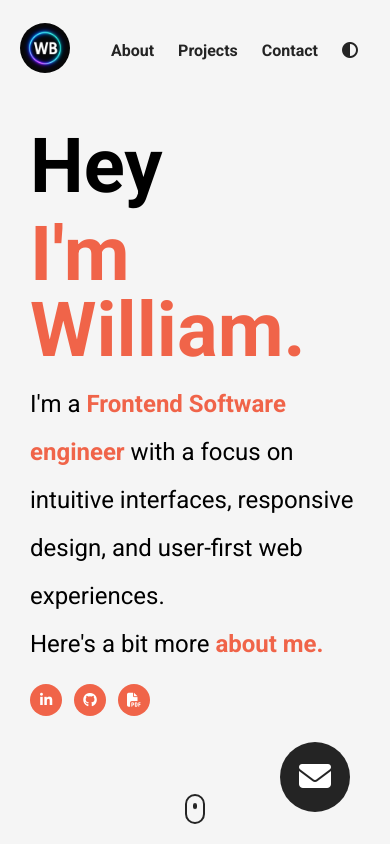
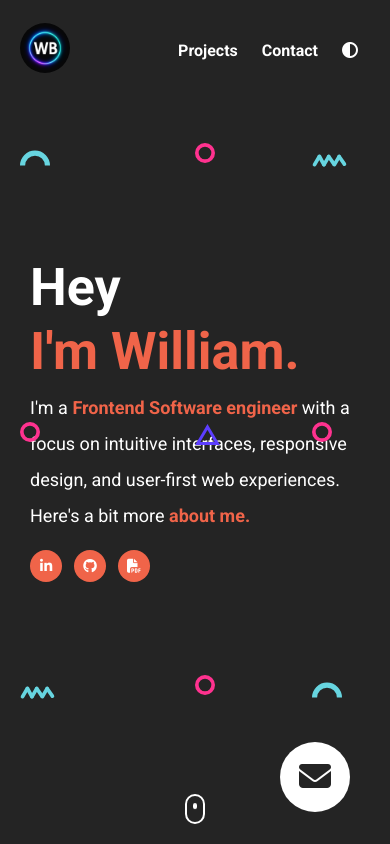
Before and after one commit to builtbywilldev/builtbywill-portfolio, a plain HTML site: page index.html in a window 390 px wide. Both pictures are taken after a click on the item 350 px from the left and 50 px from the top of the page. Shown: the top 844 px of the page. Drawn offline with nearby package versions, Linux system fonts and the light colour scheme.

Commit message:
fully responsive and finishing touches added!

```diff
--- a/index.html
+++ b/index.html
@@ -24,13 +24,13 @@
 </head>
 
 <body>
-    <section id="landing-page">
+    <section id="landing-page" onmousemove="moveBackground(event)">
         <nav>
             <figure>
                 <img id="personal-logo" src="/assets/logo.png" alt="">
             </figure>
-            <ul class="nav__link--list">
-                <li class="nav__link">
+            <ul class="nav__link--list" >
+                <li class="nav__link" onclick="toggleModal()">
                     <a href="#" class="
                     nav__link--anchor
                     link__hover-effect
@@ -38,7 +38,7 @@
                     ">About</a>
                 </li>
                 <li class="nav__link">
-                    <a href="#" class="
+                    <a href="#projects" class="
                     nav__link--anchor
                     link__hover-effect
                     link__hover-effect--black
@@ -51,7 +51,7 @@
                     link__hover-effect--black
                     ">Contact</a>
                 </li>
-                <li class="nav__link click">
+                <li class="nav__link click " onclick="(toggleContrast())">
                     <a href="#" class="
                     nav__link--anchor
                     link__hover-effect
@@ -82,10 +82,12 @@
                 </div>
             </div>
         </header>
+        <a href="#">
         <button class="mail__button click" onclick="toggleModal()">
             <i class="fa-solid fa-envelope"></i>
         </button>
-        <a href="projects" class="scroll">
+        </a>
+        <a href="#" class="scroll">
             <div class="scroll__icon click"></div>
         </a>
         <div class="modal">
@@ -167,8 +169,23 @@
                     </div>
                     </div>
                     </div>
+
+
+                    <img src="/assets/semi circle.svg" class="shape shape--0">
+                    <img src="/assets/circle.svg" class="shape shape--1">
+                    <img src="/assets/squiggly.svg" class="shape shape--2">
+                    <img src="/assets/circle.svg" class="shape shape--3">
+                    <img src="/assets/triangle.svg" class="shape shape--4">
+                    <img src="/assets/circle.svg" class="shape shape--5">
+                    <img src="/assets/squiggly.svg" class="shape shape--6">
+                    <img src="/assets/circle.svg" class="shape shape--7">
+                    <img src="/assets/semi circle.svg" class="shape shape--8">
+
     </section>
-    <section class="padding">
+
+
+
+    <section id="projects">
         <div class="container">
             <div class="row">
                 <h1 class="section__title">
@@ -285,7 +302,7 @@
                     <img class="footer__logo" src="/assets/logo.png" alt="">
                 </figure>
                 <div class="footer__social--list">
-                    <a href="#" class="
+                    <a href="https://github.com/builtbywilldev" class="
             footer__social--link
             link__hover-effect
             link__hover-effect--white
@@ -293,7 +310,7 @@
                         Github
                     </a>
 
-                    <a href="#" class="
+                    <a href="www.linkedin.com/in/wnbrown" class="
             footer__social--link
             link__hover-effect
             link__hover-effect--white
@@ -303,7 +320,7 @@
                     <a href="#" class="
             footer__social--link
             link__hover-effect
-            link__hover-effect--white
+            link__hover-effect--white"
             " onclick="toggleModal()">
                         Contact
                     </a>
--- a/index.js
+++ b/index.js
@@ -1,3 +1,35 @@
+let isModalOpen = false
+let contrastToggle = false
+const scaleFactor = 1 / 20
+
+ function moveBackground(event) {
+  const shapes = document.querySelectorAll( " .shape");
+  const x = event.clientX * scaleFactor
+  const y = event.clientY * scaleFactor
+
+
+  for (let i = 0; i < shapes.length; ++i) {
+    const isOdd = i % 2 !== 0;
+    const boolInt = isOdd ? -1 : 1
+    shapes[i].style.transform = `translate(${x * boolInt}px, ${y * boolInt}px)`
+  }
+
+
+}
+
+
+
+
+function toggleContrast() {
+  contrastToggle = !contrastToggle
+  if (contrastToggle) {
+  document.body.classList += " dark-theme"
+  }
+else{
+  document.body.classList.remove("dark-theme")
+}
+}
+
 function contact(event) {
   event.preventDefault();
   const loading = document.querySelector(".modal__overlay--loading");
@@ -26,7 +58,7 @@ function contact(event) {
   }).showToast();
 }
 
-let isModalOpen = false
+
 function toggleModal(){
     if (isModalOpen) {
         isModalOpen = false
--- a/style.css
+++ b/style.css
@@ -11,6 +11,7 @@ html{
 
 section {
   background-color: rgb(245, 245, 245);
+  transition: all 300ms ease;
 }
 
 button {
@@ -136,6 +137,37 @@ a {
 .link__hover-effect--black:after {
   background-color: #242424;
 }
+
+.dark-theme .title,
+.dark-theme .section__title,
+.dark-theme .section__sub-title,
+.dark-theme .nav__link--anchor,
+.dark-theme  .fa-circle-half-stroke,
+.dark-theme .header__para{
+  color: white;
+}
+
+.dark-theme section{
+  background-color: #242424;
+
+}
+
+.dark-theme .scroll__icon{
+  border-color: #fff;
+}
+
+.dark-theme .scroll__icon:after,
+.dark-theme .link__hover-effect--black:after{
+  background-color: #fff;
+}
+
+
+.dark-theme .mail__button{
+  background-color: white;
+  color: #242424;
+}
+
+
 /*
 
 LANDING PAGE
@@ -196,6 +228,8 @@ LANDING PAGE
   position: absolute;
   bottom: 32px;
   right: 40px;
+  position: fixed;
+  z-index: 1;
 }
 .scroll {
   position: absolute;
@@ -601,6 +635,7 @@ FOOTER
 */
 
 footer {
+  position: relative;
   background-color: #242424;
   display: flex;
   padding: 6% 0;
@@ -630,3 +665,114 @@ footer {
 .footer__copyright {
   color: white;
 }
+
+
+/*
+
+SHAPES
+
+*/
+.shape{
+  position: fixed;
+
+}
+
+
+.shape--0{
+  top: 17vh;
+  left: 5vw;
+}
+.shape--1{
+  top: 17vh;
+  left: 50vw;
+}
+.shape--2{
+  top: 17vh;
+  left: 80vw;
+}
+.shape--3{
+  top: 50vh;
+  left: 5vw;
+}
+.shape--4{
+  top: 50vh;
+  left: 50vw;
+}
+.shape--5{
+  top: 50vh;
+  left: 80vw;
+}
+.shape--6{
+  top: 80vh;
+  left: 5vw;
+}
+.shape--7{
+  top: 80vh;
+  left: 50vw;
+}
+.shape--8{
+  top: 80vh;
+  left: 80vw;
+}
+
+
+/* @media (max-width: 768px){
+
+} */
+
+
+@media (max-width: 768px){
+  .title{
+    font-size: 80px;
+  }
+  .header__para {
+    font-size: 20px;
+  }
+  .modal{
+    top: 0;
+    left: 0;
+    transform: none;
+    height: auto;
+    width: 100%;
+    flex-direction: column-reverse;
+    border-radius: 0;
+  }
+
+  .modal__half{
+    width: 100%;
+  }
+}
+
+@media (max-width: 490px){
+  .title{
+    font-size: 52px;
+  }
+
+  .header__para{
+    font-size: 18px;
+  }
+
+  .nav__link:first-child{
+    display: none;
+  }
+
+  .project__description--para{
+    display: none;
+  }
+
+  .project__description{
+    left: 0;
+    padding: 0;
+    width: 100%;
+    text-align: center;
+  }
+
+  .project__description--sub-title{
+    margin-bottom: 8px;
+  }
+
+  .modal__half{
+    padding: 40px;
+  }
+
+}
```
